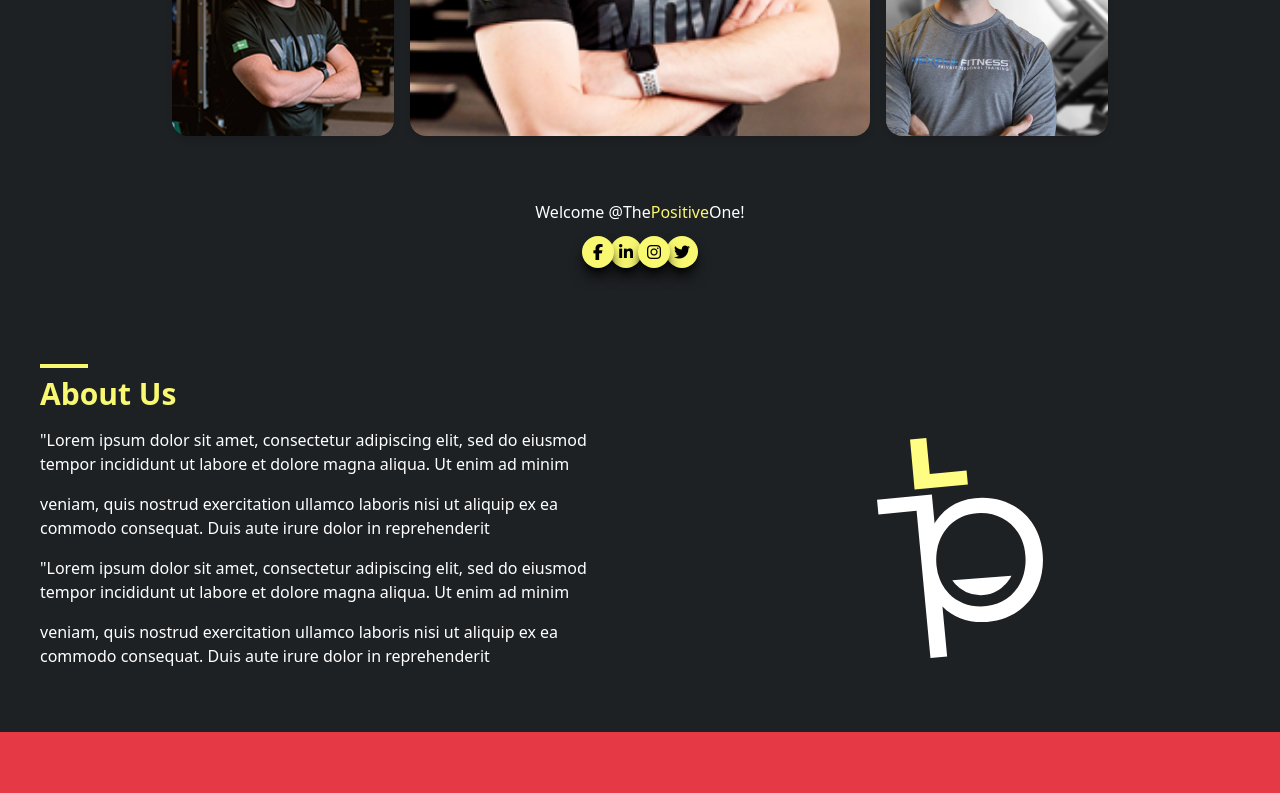
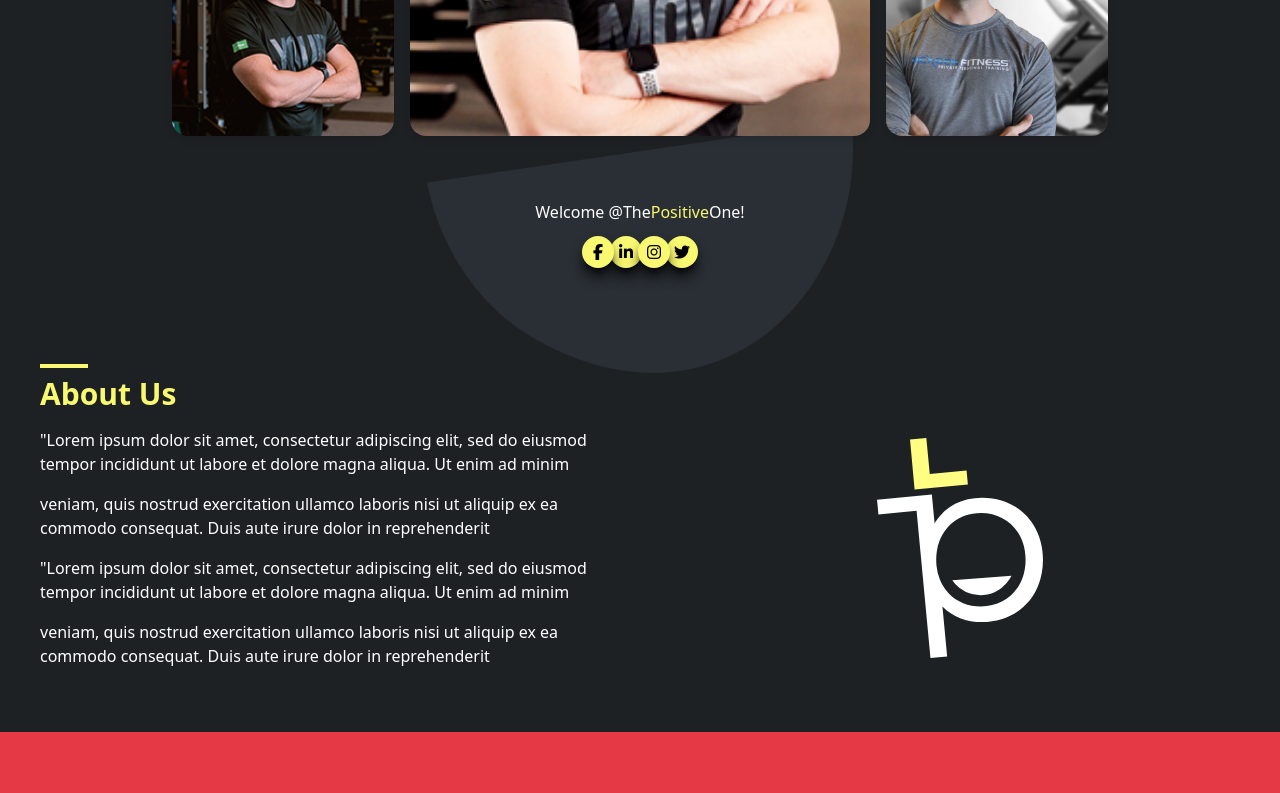
Before and after one commit to zubayertahmid/thepositiveone, a plain HTML site: page index.html in a window 1280 px wide. Shown: the part 940-1733 px from the top of the page. Drawn offline with nearby package versions, Linux system fonts and the light colour scheme.

Commit message:
added half circle vector

```diff
--- a/index.html
+++ b/index.html
@@ -95,7 +95,13 @@
           grid-template-columns: repeat(2, 1fr);
           grid-template-rows: repeat(4, auto);
         }
-        .item-1, .item-2, .item-3, .item-4, .item-5, .item-6, .item-7 {
+        .item-1,
+        .item-2,
+        .item-3,
+        .item-4,
+        .item-5,
+        .item-6,
+        .item-7 {
           grid-column: auto;
           grid-row: auto;
         }
@@ -208,10 +214,23 @@
         </div>
 
         <!-- Social Icons Section -->
-        <div class="text-center mt-8 mb-8">
-          <p>Welcome @The<span class="text-light-yellow">Positive</span>One!</p>
+        <div class="relative text-center mt-8 mb-8">
+          <!-- Half Circle Background -->
+          <div class="absolute inset-0">
+            <img
+              src="./images/half-circle.png"
+              alt="half-circle"
+              class="w-10/12 md:w-6/12 lg:w-2/6 mx-auto object-cover relative -top-14 md:-top-16 lg:-top-20"
+            />
+          </div>
+
+          <!-- Content on Top -->
+          <div class="relative z-10">
+            <p>
+              Welcome @The<span class="text-light-yellow">Positive</span>One!
+            </p>
             <div class="flex justify-center -space-x-1 mt-3">
-            <!--social media icons -->
+              <!-- Social media icons -->
               <div
                 class="rounded-full bg-light-yellow w-8 p-1 shadow-lg shadow-black z-50"
               >
@@ -242,12 +261,13 @@
               </div>
             </div>
           </div>
+        </div>
       </section>
 
       <!-- Hero Lower Section -->
       <section class="grid lg:grid-cols-2 md:grid-cols-2 grid-cols-1 mt-24">
         <!-- Left Side Text Container -->
-        <div class="max-w-4xl mx-auto px-10 mb-16">
+        <div class="max-w-4xl mx-auto px-10 mb-16 relative z-10">
           <!-- Horizontal Line above the text -->
           <div class="w-12 h-1 bg-light-yellow mb-2"></div>
           <h2 class="text-3xl font-bold text-light-yellow mb-4">About Us</h2>
```
Also changed, not shown: images/half-circle.png (added). Lines whose indentation alone changed are shown as unchanged.
